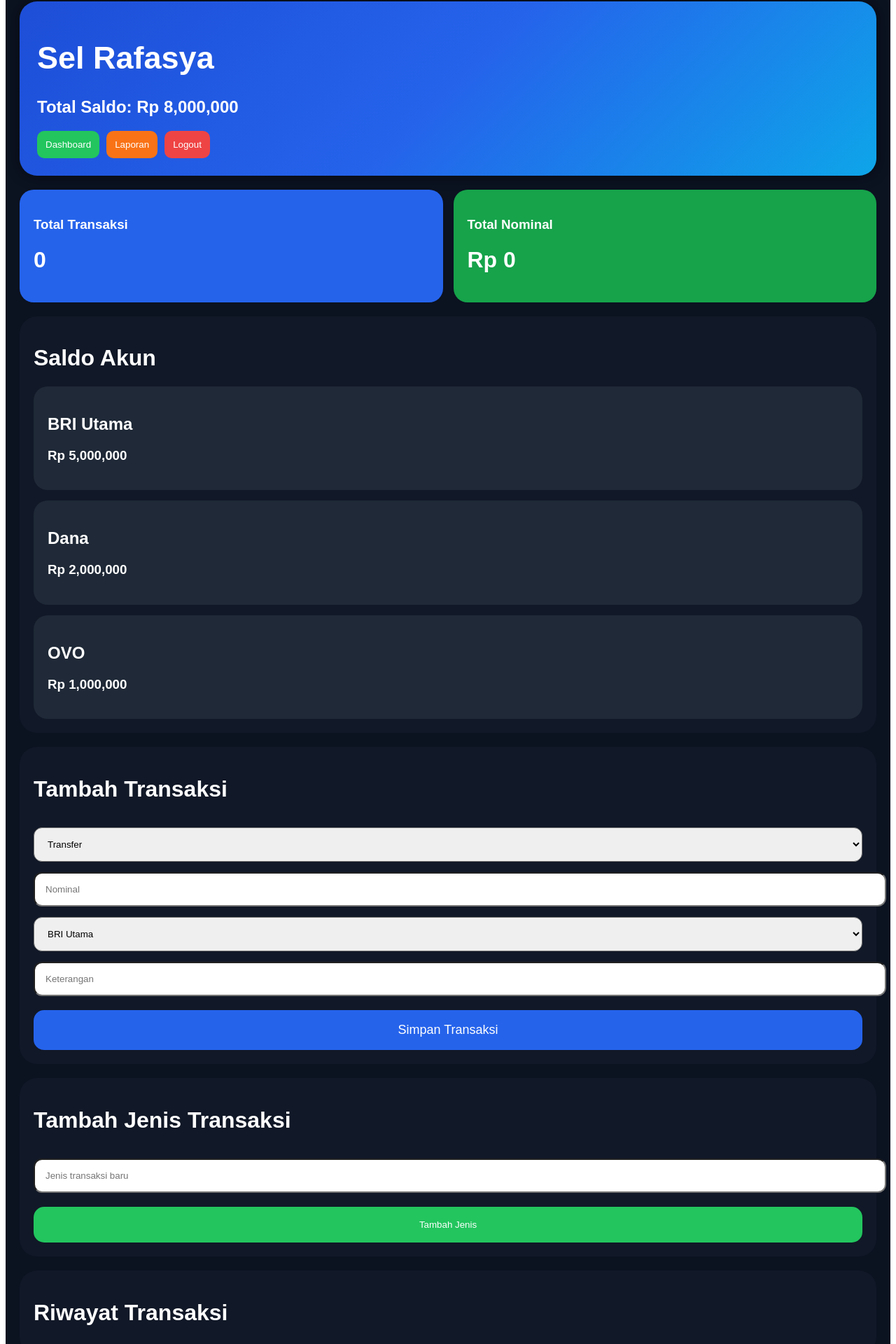
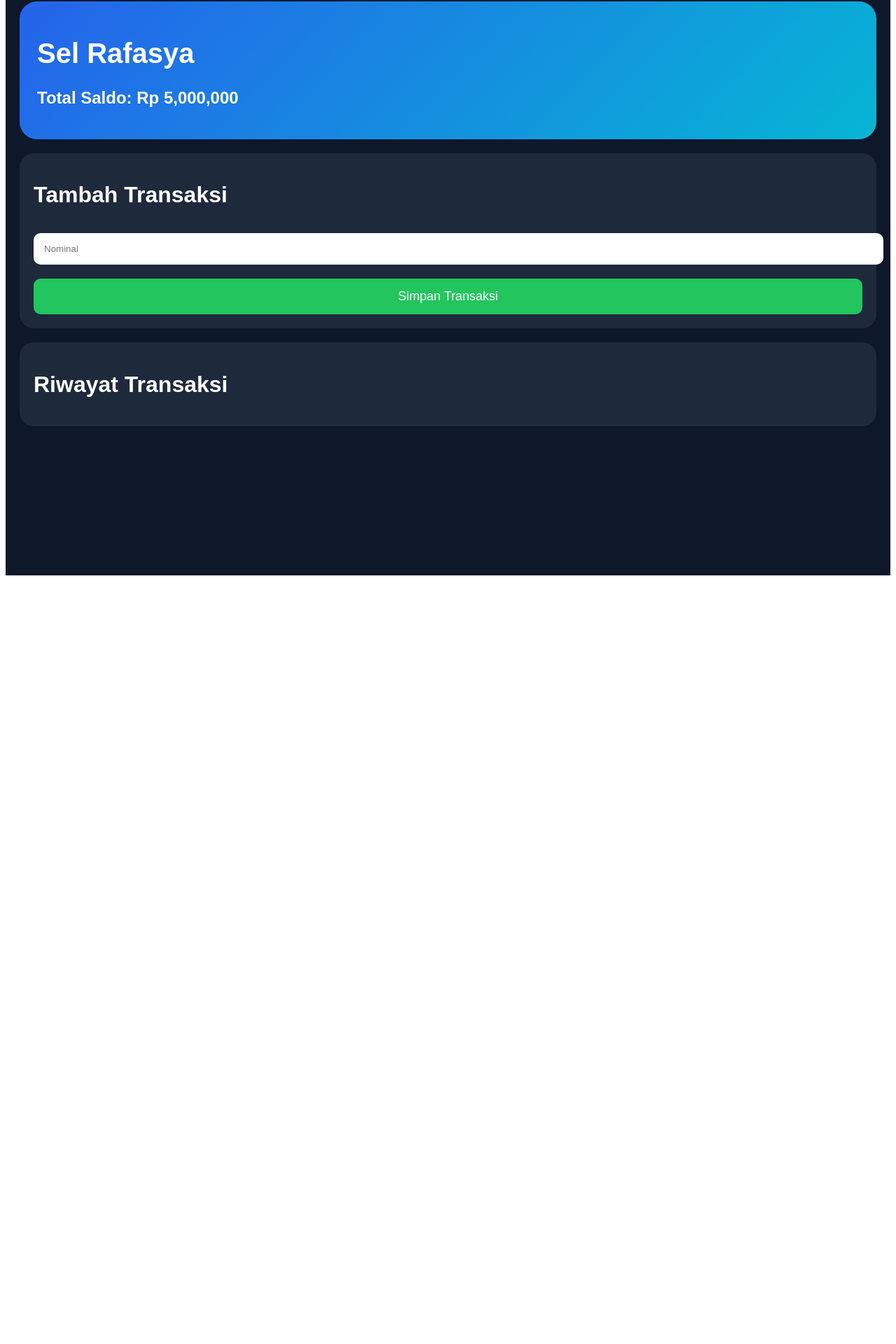
Before and after one commit to karyabengkellas03-dot/Buku-kas-brilink, a React (Vite) app: page / in a window 1280 px wide. Shown: the part 26-1946 px from the top of the page at 70% size. After the commit the page ends 856 px from the top, so only its background shows below. Built offline with nearby package versions, Linux system fonts and the light colour scheme.

Commit message:
Update App.jsx

```diff
--- a/src/App.jsx
+++ b/src/App.jsx
@@ -1,300 +1,82 @@
-import { useState } from "react";
+import React, { useState } from "react";
 
 export default function App() {
-  const [saldoAkun, setSaldoAkun] = useState([
-    { nama: "BRI Utama", saldo: 5000000 },
-    { nama: "Dana", saldo: 2000000 },
-    { nama: "OVO", saldo: 1000000 },
-  ]);
+  const [saldo, setSaldo] = useState(5000000);
 
-  const [jenisList, setJenisList] = useState([
-    "Transfer",
-    "Tarik Tunai",
-    "Setor Tunai",
-    "Pulsa",
-    "Topup Ewallet",
-  ]);
+  const [nominal, setNominal] = useState("");
 
   const [riwayat, setRiwayat] = useState([]);
 
-  const [form, setForm] = useState({
-    jenis: "Transfer",
-    nominal: "",
-    akun: "BRI Utama",
-    keterangan: "",
-  });
+  const simpanTransaksi = () => {
+    if (!nominal) return;
 
-  const [jenisBaru, setJenisBaru] = useState("");
+    const angka = Number(nominal);
 
-  const totalSaldo = saldoAkun.reduce(
-    (a, b) => a + b.saldo,
-    0
-  );
-
-  const tambahJenis = () => {
-    if (!jenisBaru) return;
-
-    setJenisList([...jenisList, jenisBaru]);
-    setJenisBaru("");
-  };
-
-  const simpanTransaksi = () => {
-    if (!form.nominal) return;
-
-    const nominal = Number(form.nominal);
-
-    const updateSaldo = saldoAkun.map((item) => {
-      if (item.nama === form.akun) {
-        return {
-          ...item,
-          saldo: item.saldo - nominal,
-        };
-      }
-      return item;
-    });
-
-    setSaldoAkun(updateSaldo);
+    setSaldo(saldo - angka);
 
     setRiwayat([
       {
-        ...form,
-        nominal,
+        nominal: angka,
         tanggal: new Date().toLocaleString(),
       },
       ...riwayat,
     ]);
 
-    setForm({
-      jenis: "Transfer",
-      nominal: "",
-      akun: "BRI Utama",
-      keterangan: "",
-    });
+    setNominal("");
   };
 
   return (
     <div
       style={{
-        background: "#0b1220",
+        background: "#0f172a",
         minHeight: "100vh",
         padding: 20,
         color: "white",
         fontFamily: "Arial",
       }}
     >
-      {/* HEADER */}
       <div
         style={{
           background:
-            "linear-gradient(135deg,#1d4ed8,#2563eb,#0ea5e9)",
+            "linear-gradient(135deg,#2563eb,#06b6d4)",
           padding: 25,
-          borderRadius: 25,
-          marginBottom: 20,
-          boxShadow: "0 0 20px rgba(0,0,0,0.4)",
-        }}
-      >
-        <h1 style={{ fontSize: 45 }}>Sel Rafasya</h1>
-
-        <h2 style={{ marginTop: 30 }}>
-          Total Saldo: Rp {totalSaldo.toLocaleString()}
-        </h2>
-
-        <div
-          style={{
-            display: "flex",
-            gap: 10,
-            marginTop: 20,
-            flexWrap: "wrap",
-          }}
-        >
-          <button
-            style={{
-              background: "#22c55e",
-              border: "none",
-              color: "white",
-              padding: 12,
-              borderRadius: 10,
-            }}
-          >
-            Dashboard
-          </button>
-
-          <button
-            style={{
-              background: "#f97316",
-              border: "none",
-              color: "white",
-              padding: 12,
-              borderRadius: 10,
-            }}
-          >
-            Laporan
-          </button>
-
-          <button
-            style={{
-              background: "#ef4444",
-              border: "none",
-              color: "white",
-              padding: 12,
-              borderRadius: 10,
-            }}
-          >
-            Logout
-          </button>
-        </div>
-      </div>
-
-      {/* CARD TOTAL */}
-      <div
-        style={{
-          display: "grid",
-          gridTemplateColumns: "repeat(2,1fr)",
-          gap: 15,
-          marginBottom: 20,
-        }}
-      >
-        <div
-          style={{
-            background: "#2563eb",
-            padding: 20,
-            borderRadius: 20,
-          }}
-        >
-          <h3>Total Transaksi</h3>
-          <h1>{riwayat.length}</h1>
-        </div>
-
-        <div
-          style={{
-            background: "#16a34a",
-            padding: 20,
-            borderRadius: 20,
-          }}
-        >
-          <h3>Total Nominal</h3>
-          <h1>
-            Rp{" "}
-            {riwayat
-              .reduce((a, b) => a + b.nominal, 0)
-              .toLocaleString()}
-          </h1>
-        </div>
-      </div>
-
-      {/* SALDO */}
-      <div
-        style={{
-          background: "#111827",
-          padding: 20,
           borderRadius: 25,
           marginBottom: 20,
         }}
       >
-        <h1>Saldo Akun</h1>
+        <h1 style={{ fontSize: 40 }}>
+          Sel Rafasya
+        </h1>
 
-        {saldoAkun.map((item, index) => (
-          <div
-            key={index}
-            style={{
-              background: "#1f2937",
-              padding: 20,
-              borderRadius: 20,
-              marginTop: 15,
-            }}
-          >
-            <h2>{item.nama}</h2>
-
-            <h3>
-              Rp {item.saldo.toLocaleString()}
-            </h3>
-          </div>
-        ))}
+        <h2>
+          Total Saldo: Rp{" "}
+          {saldo.toLocaleString()}
+        </h2>
       </div>
 
-      {/* TAMBAH TRANSAKSI */}
       <div
         style={{
-          background: "#111827",
+          background: "#1e293b",
           padding: 20,
-          borderRadius: 25,
+          borderRadius: 20,
           marginBottom: 20,
         }}
       >
         <h1>Tambah Transaksi</h1>
 
-        <select
-          value={form.jenis}
+        <input
+          type="number"
+          placeholder="Nominal"
+          value={nominal}
           onChange={(e) =>
-            setForm({
-              ...form,
-              jenis: e.target.value,
-            })
+            setNominal(e.target.value)
           }
           style={{
             width: "100%",
             padding: 15,
             marginTop: 15,
-            borderRadius: 12,
-          }}
-        >
-          {jenisList.map((j, i) => (
-            <option key={i}>{j}</option>
-          ))}
-        </select>
-
-        <input
-          type="number"
-          placeholder="Nominal"
-          value={form.nominal}
-          onChange={(e) =>
-            setForm({
-              ...form,
-              nominal: e.target.value,
-            })
-          }
-          style={{
-            width: "100%",
-            padding: 15,
-            marginTop: 15,
-            borderRadius: 12,
-          }}
-        />
-
-        <select
-          value={form.akun}
-          onChange={(e) =>
-            setForm({
-              ...form,
-              akun: e.target.value,
-            })
-          }
-          style={{
-            width: "100%",
-            padding: 15,
-            marginTop: 15,
-            borderRadius: 12,
-          }}
-        >
-          {saldoAkun.map((a, i) => (
-            <option key={i}>{a.nama}</option>
-          ))}
-        </select>
-
-        <input
-          placeholder="Keterangan"
-          value={form.keterangan}
-          onChange={(e) =>
-            setForm({
-              ...form,
-              keterangan: e.target.value,
-            })
-          }
-          style={{
-            width: "100%",
-            padding: 15,
-            marginTop: 15,
-            borderRadius: 12,
+            borderRadius: 10,
+            border: "none",
           }}
         />
 
@@ -302,12 +84,12 @@ export default function App() {
           onClick={simpanTransaksi}
           style={{
             width: "100%",
-            background: "#2563eb",
+            padding: 15,
+            marginTop: 20,
+            borderRadius: 10,
+            border: "none",
+            background: "#22c55e",
             color: "white",
-            border: "none",
-            padding: 18,
-            marginTop: 20,
-            borderRadius: 15,
             fontSize: 18,
           }}
         >
@@ -315,82 +97,33 @@ export default function App() {
         </button>
       </div>
 
-      {/* TAMBAH JENIS */}
       <div
         style={{
-          background: "#111827",
+          background: "#1e293b",
           padding: 20,
-          borderRadius: 25,
-          marginBottom: 20,
-        }}
-      >
-        <h1>Tambah Jenis Transaksi</h1>
-
-        <input
-          placeholder="Jenis transaksi baru"
-          value={jenisBaru}
-          onChange={(e) =>
-            setJenisBaru(e.target.value)
-          }
-          style={{
-            width: "100%",
-            padding: 15,
-            marginTop: 15,
-            borderRadius: 12,
-          }}
-        />
-
-        <button
-          onClick={tambahJenis}
-          style={{
-            width: "100%",
-            background: "#22c55e",
-            color: "white",
-            border: "none",
-            padding: 18,
-            marginTop: 20,
-            borderRadius: 15,
-          }}
-        >
-          Tambah Jenis
-        </button>
-      </div>
-
-      {/* RIWAYAT */}
-      <div
-        style={{
-          background: "#111827",
-          padding: 20,
-          borderRadius: 25,
+          borderRadius: 20,
         }}
       >
         <h1>Riwayat Transaksi</h1>
 
-        {riwayat.map((trx, index) => (
+        {riwayat.map((item, index) => (
           <div
             key={index}
             style={{
-              background: "#1f2937",
-              padding: 20,
-              borderRadius: 20,
+              background: "#334155",
+              padding: 15,
+              borderRadius: 15,
               marginTop: 15,
             }}
           >
-            <h2>{trx.jenis}</h2>
+            <h3>
+              Rp {item.nominal.toLocaleString()}
+            </h3>
 
-            <p>
-              Nominal: Rp{" "}
-              {trx.nominal.toLocaleString()}
-            </p>
-
-            <p>Akun: {trx.akun}</p>
-
-            <p>Keterangan: {trx.keterangan}</p>
-
-            <small>{trx.tanggal}</small>
+            <p>{item.tanggal}</p>
           </div>
         ))}
       </div>
     </div>
   );
-                }
+}
```
